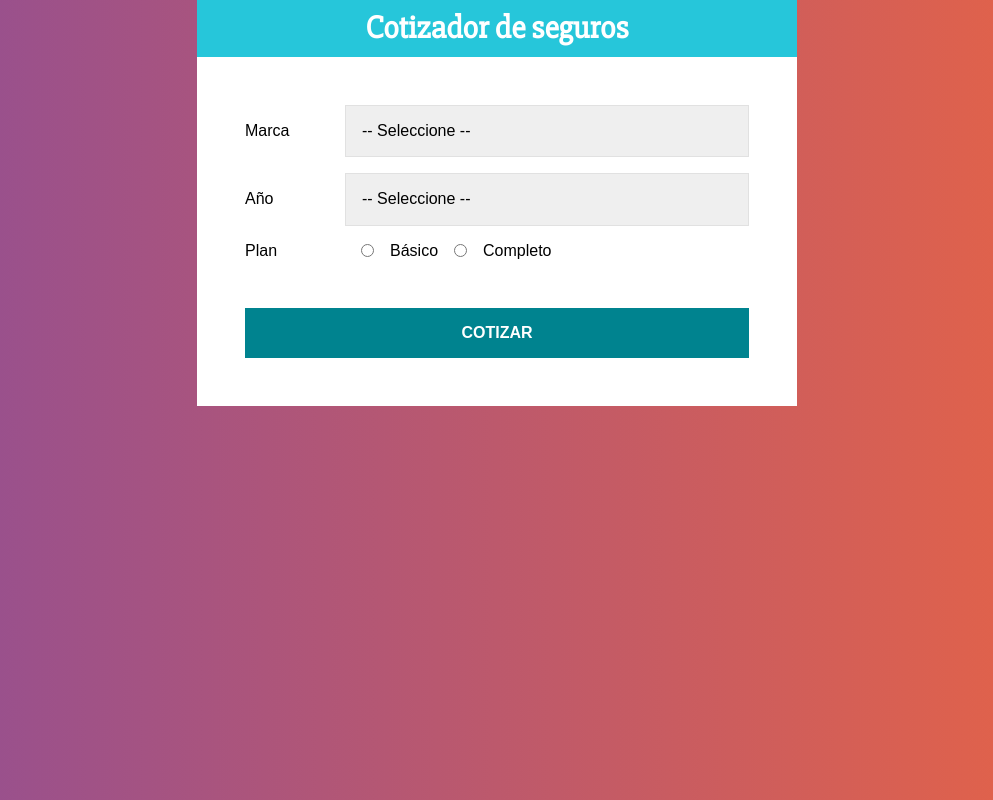
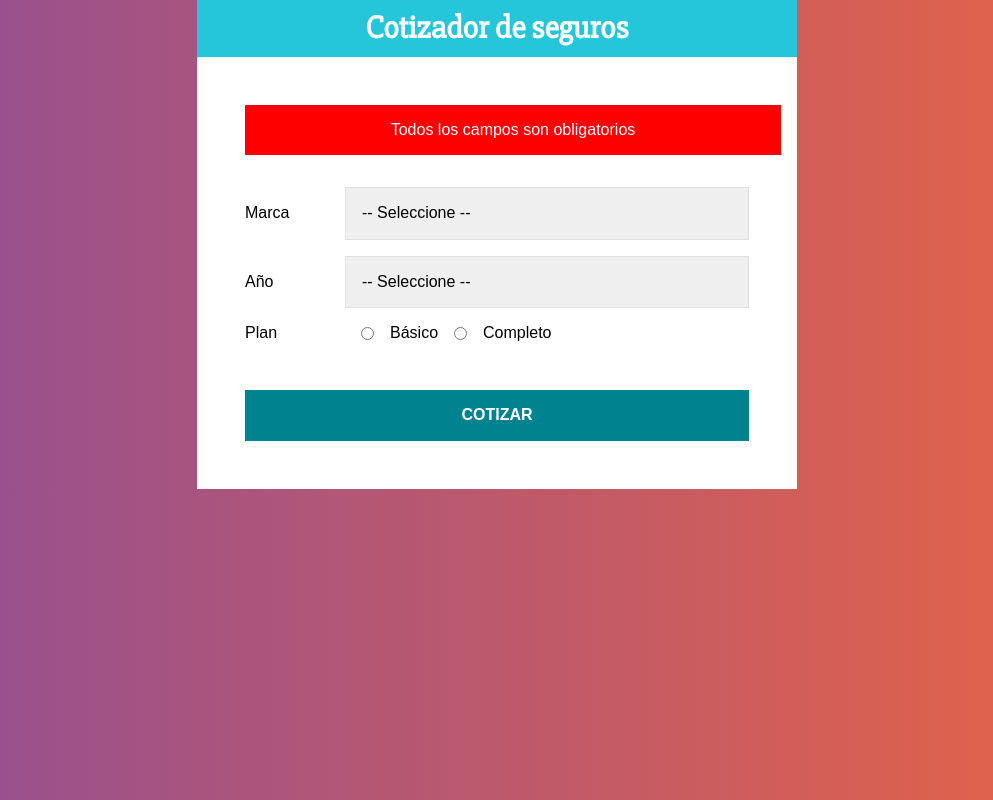
Before and after one commit to rparias/cotizadorReact, a React (Create React App) app: page / in a window 1280 px wide. Both pictures are taken after a click on the button "COTIZAR". Shown: the whole page, without its empty margins (143-1136 px from the left). Built offline with nearby package versions, Linux system fonts and the light colour scheme.

Commit message:
Added Error and handleSubmit to begin with calculations

```diff
--- a/src/components/Form.js
+++ b/src/components/Form.js
@@ -40,12 +40,23 @@
   }
 `;
 
+const Error = styled.div`
+  background-color: red;
+  color: white;
+  padding: 1rem;
+  width: 100%;
+  text-align: center;
+  margin-bottom: 2rem;
+`;
+
 function Form() {
   const [data, updateData] = useState({
     brand: '',
     year: '',
     plan: ''
   });
+
+  const [error, updateError] = useState(false);
 
   const handleOnChange = e => {
     updateData({
@@ -55,10 +66,37 @@
     console.log([e.target.value]);
   };
 
+  const handleSubmit = e => {
+    e.preventDefault();
+    if (isInvalidData()) {
+      updateError(true);
+      return;
+    }
+    updateError(false);
+
+    // obtener la diferencia de años
+
+    // por cada año hay que restar el 3%
+
+    // Americano 15%
+    // Asiatico 5%
+    // Europeo 30%
+
+    // Basico aumenta 20%
+    // Completo aumenta 50%
+
+    // Total
+  };
+
+  const isInvalidData = () => {
+    return brand.trim() === '' || year.trim() === '' || plan.trim() === '';
+  };
+
   const { brand, year, plan } = data;
 
   return (
-    <form>
+    <form onSubmit={handleSubmit}>
+      {error ? <Error>Todos los campos son obligatorios</Error> : null}
       <Field>
         <Label>Marca</Label>
         <Select name="brand" value={brand} onChange={handleOnChange}>
@@ -106,7 +144,7 @@
         Completo
       </Field>
 
-      <Button type="button">Cotizar</Button>
+      <Button type="submit">Cotizar</Button>
     </form>
   );
 }
```
